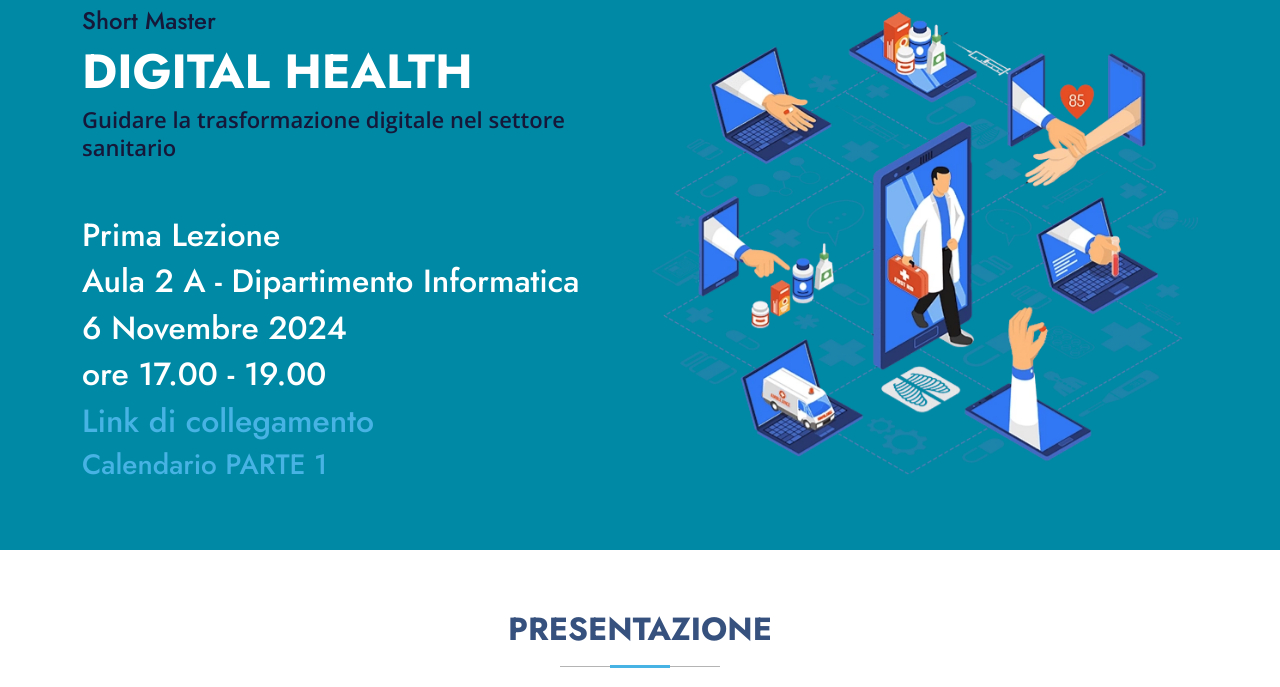
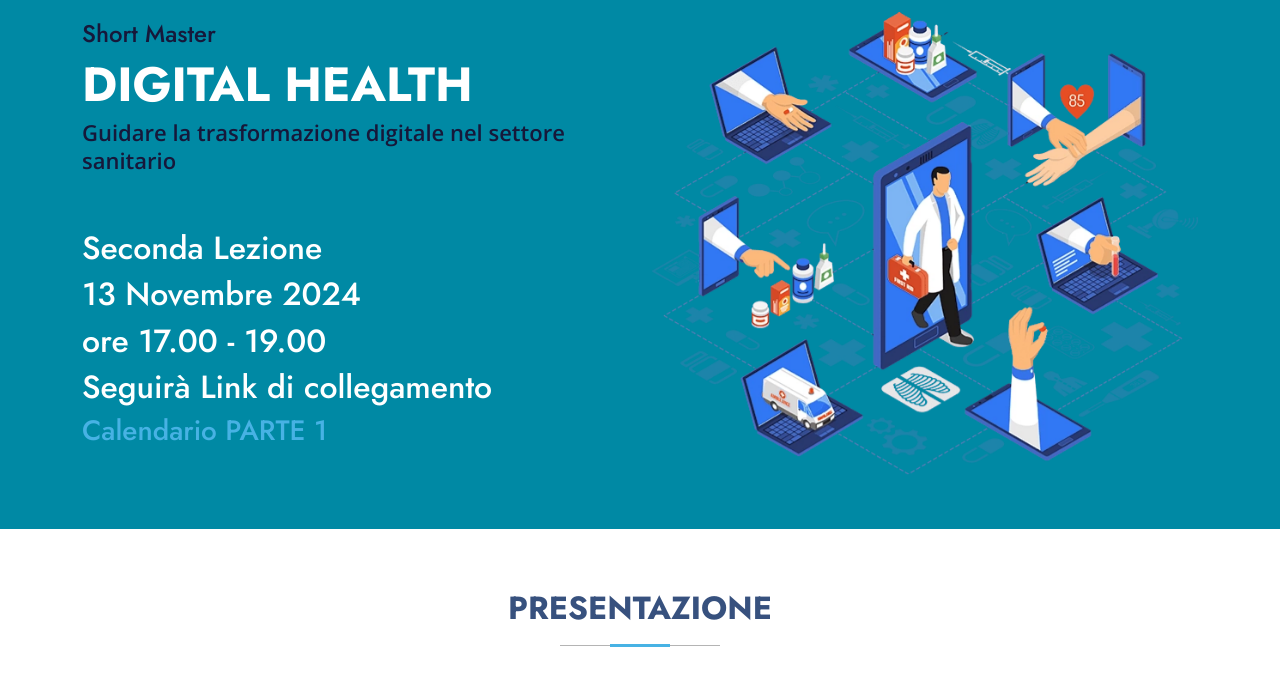
Before and after one commit to masterdigitalhealthuniba/masterdigitalhealthuniba.github.io, a plain HTML site: page index.html in a window 1280 px wide. Shown: the part 113-800 px from the top of the page. Drawn offline with nearby package versions, Linux system fonts and the light colour scheme.

Commit message:
Update index.html

```diff
--- a/index.html
+++ b/index.html
@@ -75,11 +75,10 @@
             <p style="color: #16183A;">Guidare la trasformazione digitale nel settore sanitario</p>
 
             <br/>
-       <h2>Prima Lezione </h2>
-       <h2> Aula 2 A - Dipartimento Informatica</h2>
-       <h2>6 Novembre 2024  </h2>
+       <h2>Seconda Lezione </h2>
+       <h2>13 Novembre 2024  </h2>
        <h2> ore 17.00 - 19.00 </h2>
-       <h2> <a href="https://tinyurl.com/39esbd25"> Link di collegamento</a></h2>
+       <h2> Seguirà Link di collegamento</a></h2>
        <h3> <a href="Calendario_Parte1.pdf">Calendario PARTE 1</a></h3>
            <!--  <div class="d-flex">
               <a href="#about" class="btn-get-started">Get Started</a>
```
